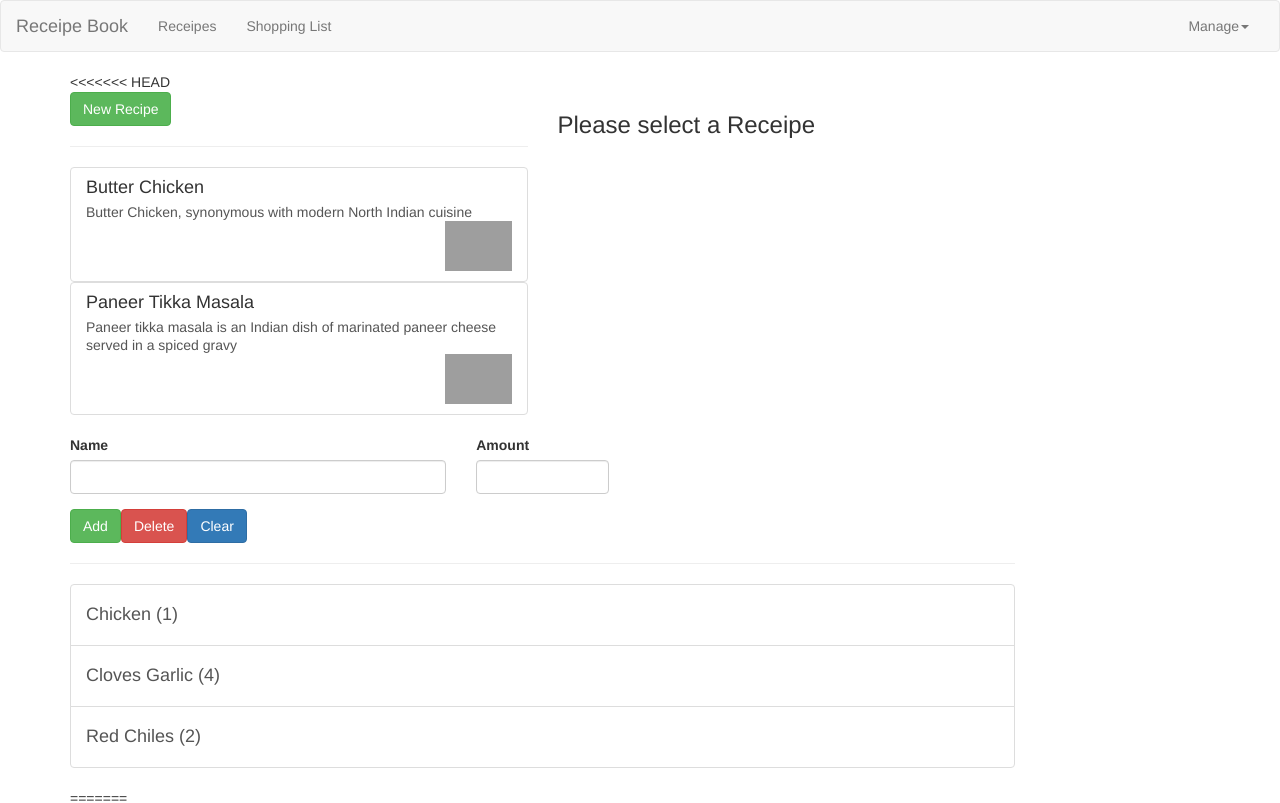
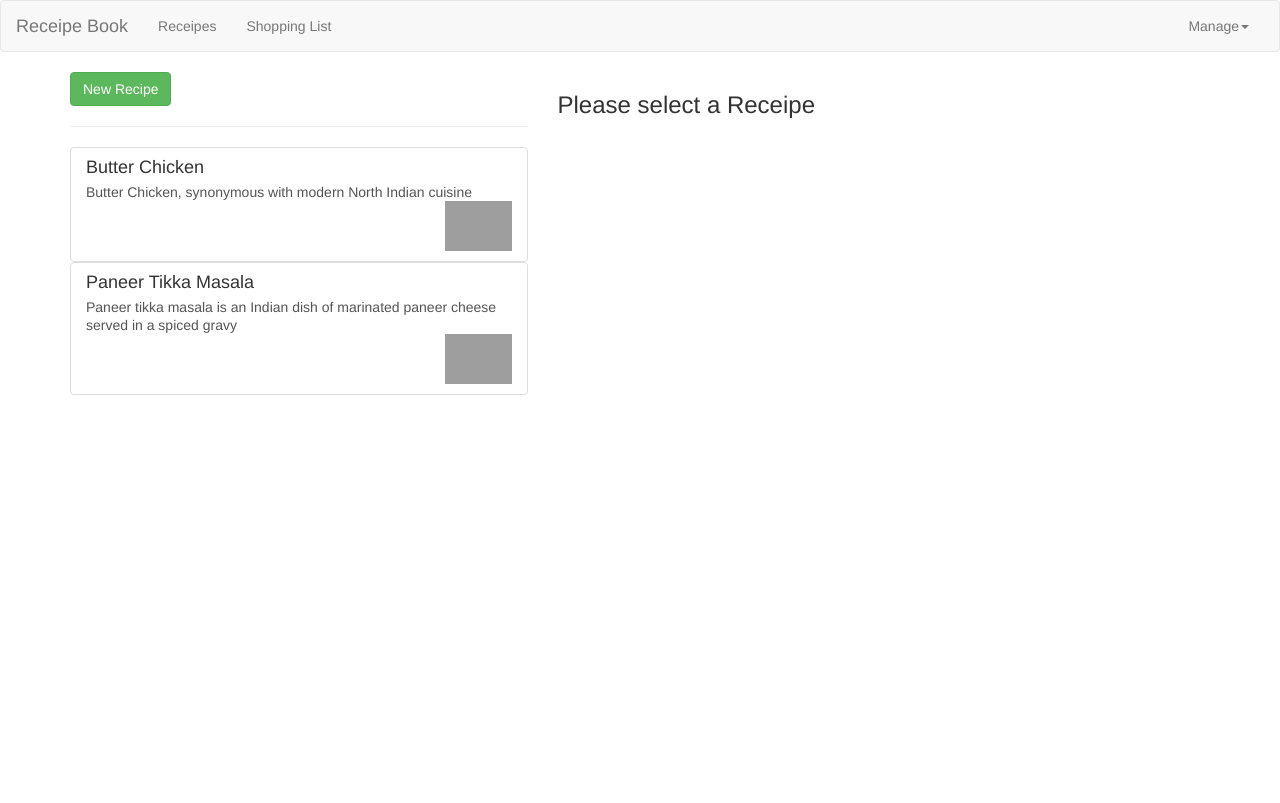
Before and after one commit to okulkar2/Receipe-Book, an Angular app in the folder receipe-book/: page / in a window 1280 px wide. Shown: the top 803 px of the page. Built offline with nearby package versions, Linux system fonts and the light colour scheme; grey boxes are pictures that could not be loaded.

Commit message:
App Component Updated

```diff
--- a/receipe-book/src/app/app.component.html
+++ b/receipe-book/src/app/app.component.html
@@ -4,15 +4,9 @@
 <div class="container">
   <div class="row">
     <div class="col-md-12">
-<<<<<<< HEAD
-      <app-receipe-list></app-receipe-list>
-      <br>
-      <app-shopping-list></app-shopping-list>
-=======
         <app-receipe-list *ngIf = 'feature === "receipe"'></app-receipe-list>
       <br>
         <app-shopping-list *ngIf = 'feature !== "receipe"'></app-shopping-list>
->>>>>>> 3867134e7c8796899a420ddf73d9c94d62b9eaed
     </div>
   </div>
 </div>
```
